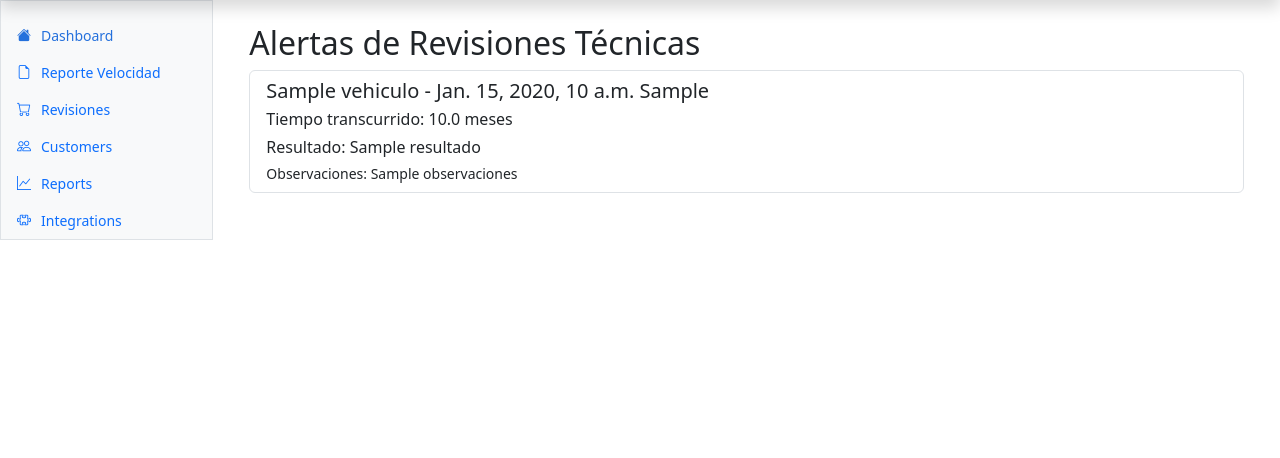
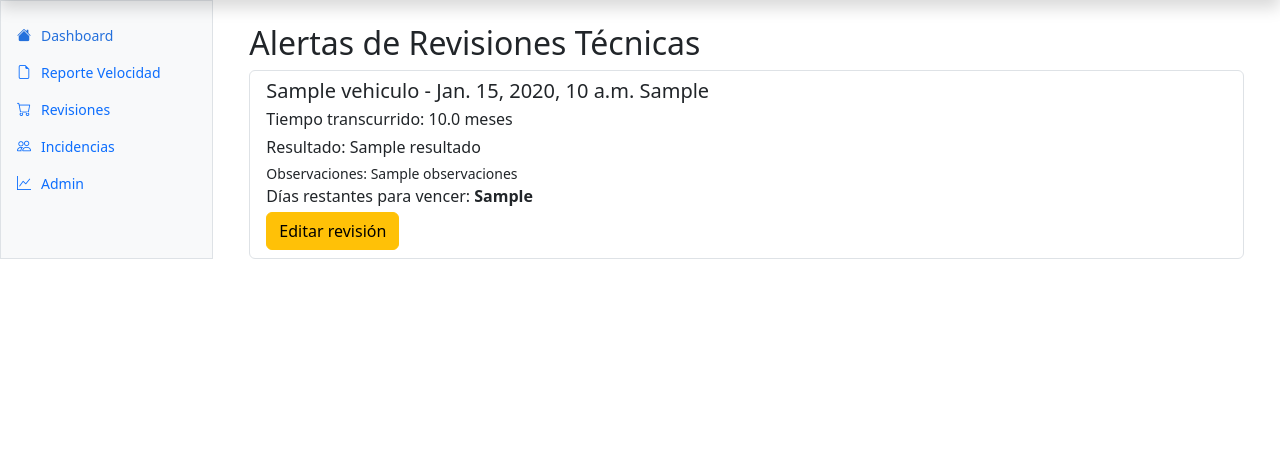
Before and after one commit to pacifi/vehicle, a Django app: template applica/templates/vehicle/alerta_revision.html in a window 1280 px wide. Shown: the part 48-506 px from the top of the page. Run offline with Django 3.2, Linux system fonts and the light colour scheme; the template is opened without the code that fills it: most values are stand-ins (such as "Sample title", 1, 10 or a date in 2020); some libraries are stand-ins or nearby versions.

Commit message:
incidencias

```diff
--- a/applica/templates/vehicle/alerta_revision.html
+++ b/applica/templates/vehicle/alerta_revision.html
@@ -2,10 +2,8 @@
 
 {% block content %}
     <h2>Alertas de Revisiones Técnicas</h2>
-
     {% if alertas %}
         <div class="list-group">
-
             {% for alerta in alertas %}
                 <div class="list-group-item">
                     <div class="{{ alerta.alerta_clase }}">
@@ -13,9 +11,21 @@
                             - {{ alerta.revision.fecha_revision }} {{ alerta.alerta_clase }}</h5>
                         <p class="mb-1">Tiempo transcurrido: {{ alerta.meses_transcurridos|floatformat:1 }} meses</p>
                         <p class="mb-1">Resultado: {{ alerta.revision.resultado }}</p>
+
                         {% if alerta.revision.observaciones %}
                             <small>Observaciones: {{ alerta.revision.observaciones }}</small>
                         {% endif %}
+
+                        <!-- Mostrar días restantes para cumplir un año o días vencidos -->
+                        {% if alerta.vencido %}
+                            <p class="text-danger mb-1">Revisión técnica vencida hace {{ alerta.dias_restantes }}
+                                días</p>
+                        {% else %}
+                            <p class="mb-1">Días restantes para vencer: <strong>{{ alerta.dias_restantes }}</strong></p>
+                        {% endif %}
+
+                        <a class="btn btn-warning"
+                           href="/admin/applica/revisiontecnica/{{ alerta.revision.id }}/change">Editar revisión</a>
                     </div>
                 </div>
             {% endfor %}
--- /dev/null
+++ b/applica/templates/vehicle/reporte_incidencias.html
@@ -0,0 +1,6 @@
+{% extends 'layout/base.html' %}
+
+{% block content %}
+    Lorem ipsum dolor sit amet, consectetur adipisicing elit. Corporis debitis ducimus eaque eius illo in laudantium
+    mollitia nihil provident, quisquam quod sit vitae voluptatibus? Aliquid debitis fuga molestias natus recusandae.
+{% endblock %}
--- a/applica/urls.py
+++ b/applica/urls.py
@@ -3,7 +3,7 @@ from django.urls import path
 from rest_framework import routers
 
 from applica.apis import ExcesoVelocidadPorMesAPIView
-from applica.views import ReporteVelcidadTemplateView, RevisionTecnicaTemplateView
+from applica.views import ReporteVelcidadTemplateView, RevisionTecnicaTemplateView, ReporteIncidenciasTemplateView
 
 router = routers.SimpleRouter()
 
@@ -13,6 +13,7 @@ urlpatterns = [
 
     path('reporte/velocidad', ReporteVelcidadTemplateView.as_view(), name='reporte_velocidad'),
     path('reporte/alerta-revision', RevisionTecnicaTemplateView.as_view(), name='reporte_alerta_revision'),
+    path('reporete/incidencias', ReporteIncidenciasTemplateView.as_view(), name='reporte_incidencias'),
     path('api/excesos-velocidad/<int:year>/', ExcesoVelocidadPorMesAPIView.as_view(), name='excesos-velocidad-por-mes'),
 
 ]
--- a/templates/layout/aside.html
+++ b/templates/layout/aside.html
@@ -31,29 +31,20 @@
                     </a>
                 </li>
                 <li class="nav-item">
-                    <a class="nav-link d-flex align-items-center gap-2" href="#">
+                    <a class="nav-link d-flex align-items-center gap-2" href="{% url 'app:reporte_incidencias' %}">
 
                         <i class="bi bi-people"></i>
-                        Customers
+                        Incidencias
                     </a>
                 </li>
                 <li class="nav-item">
-                    <a class="nav-link d-flex align-items-center gap-2" href="#">
-
+                    <a class="nav-link d-flex align-items-center gap-2" href="/admin/">
                         <i class="bi bi-graph-up"></i>
-                        Reports
+                        Admin
                     </a>
                 </li>
-                <li class="nav-item">
-                    <a class="nav-link d-flex align-items-center gap-2" href="#">
-                        <i class="bi bi-puzzle"></i>
 
-                        Integrations
-                    </a>
-                </li>
             </ul>
-
-
         </div>
     </div>
 </div>
```
Also changed, not shown: applica/views.py (+16 -0 lines).
